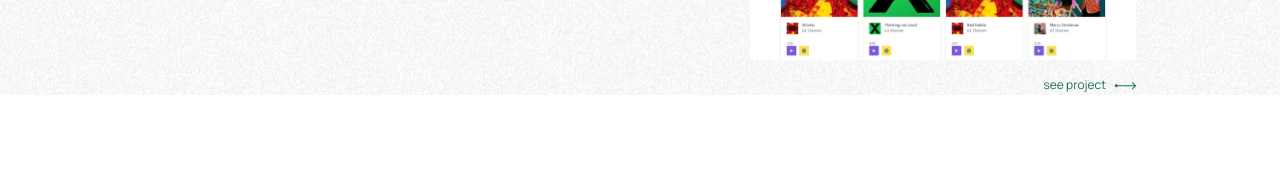
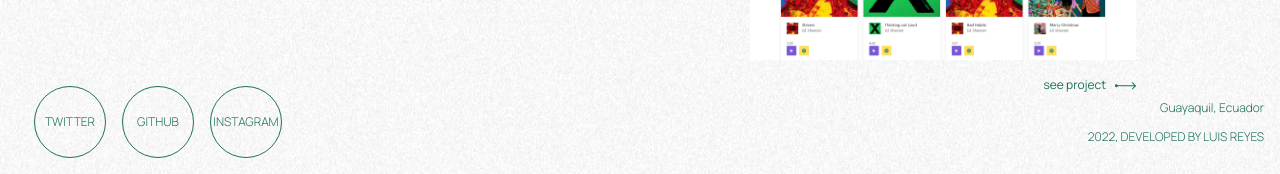
Before and after one commit to platzi/curso-arquitecturas-css-proyecto-2, a Vue app: page /works in a window 1280 px wide. Shown: the part 1575-1749 px from the top of the page. Before the commit the page ends 1670 px from the top, so only its background shows below. Built offline with nearby package versions, Linux system fonts and the light colour scheme.

Commit message:
feat: footer created

```diff
--- a/src/App.vue
+++ b/src/App.vue
@@ -4,46 +4,46 @@
     <background />
     <the-header class="header-section" />
     <router-view />
+    <the-footer />
   </div>
 </template>
 
 <script>
 import TheHeader from "../src/components/TheHeader.vue";
-import ProjectModal from "../src/components/global/ProjectModal.vue"
-import Background from './components/global/Background.vue';
-import { useStore } from 'vuex'
-import { computed } from 'vue'
+import ProjectModal from "../src/components/global/ProjectModal.vue";
+import Background from "./components/global/Background.vue";
+import TheFooter from "./components/TheFooter.vue";
+import { useStore } from "vuex";
+import { computed } from "vue";
 export default {
   name: "App",
   components: {
     TheHeader,
     ProjectModal,
-    Background
+    Background,
+    TheFooter,
   },
   setup() {
-    const store = useStore()
+    const store = useStore();
 
     const isOpen = computed(() => {
-      return store.getters['config_drawer/getDrawer']
-    })
+      return store.getters["config_drawer/getDrawer"];
+    });
 
     return {
-      isOpen
-    }
-  }
+      isOpen,
+    };
+  },
 };
 </script>
 
 <style>
-@import './assets/css/variables.css';
+@import "./assets/css/variables.css";
 @import url("https://fonts.googleapis.com/css2?family=Nunito:ital,wght@0,300;0,400;0,500;0,600;0,700;0,900;1,300&display=swap");
-
-
 
 .static {
   overflow: hidden;
 }
-
 
 .wrap {
   background: var(--bglight-color);
@@ -55,6 +55,4 @@ export default {
 .header-section {
   padding: 0 2.125rem;
 }
-
-
 </style>
--- /dev/null
+++ b/src/components/TheFooter.vue
@@ -0,0 +1,117 @@
+<template>
+  <footer class="footer-container">
+    <div class="footer-container__social-container">
+      <div
+        v-for="(item, index) in networks"
+        :key="index"
+        class="social-network"
+      >
+        <a :href="item.link" target="_blank">{{ item.name }}</a>
+      </div>
+    </div>
+    <div class="footer-container__copyright-container">
+      <p class="location">Guayaquil, Ecuador</p>
+      <p class="signature">2022, DEVELOPED BY LUIS REYES</p>
+    </div>
+  </footer>
+</template>
+
+<script>
+import { ref } from "vue";
+export default {
+  setup() {
+    let networks = ref([
+      { name: "TWITTER", link: "https://twitter.com/lualreye" },
+      { name: "GITHUB", link: "https://github.com/lualreye" },
+      { name: "INSTAGRAM", link: "https://www.instagram.com/lualreye/" },
+    ]);
+
+    return {
+      networks: networks,
+    };
+  },
+};
+</script>
+
+<style scoped>
+.footer-container {
+  width: 100%;
+  max-width: 1440px;
+  margin: 0 auto;
+  display: flex;
+  justify-content: space-between;
+  align-items: center;
+  padding: 1rem 0;
+  padding-right: 1rem;
+}
+
+.footer-container__social-container {
+  width: 320px;
+  padding: 0 2.125rem;
+  display: flex;
+  justify-content: flex-start;
+  align-items: center;
+}
+
+.social-network {
+  display: flex;
+  flex-wrap: wrap;
+  justify-content: center;
+  align-items: center;
+  border: 1px solid var(--primary-color);
+  border-radius: 100%;
+  width: 4.5rem;
+  height: 4.5rem;
+  margin-right: 1rem;
+  padding: 1rem;
+}
+
+.social-network a {
+  text-align: center;
+  font-family: var(--font-family);
+  color: var(--primary-color);
+  font-size: 0.75rem;
+  font-weight: 300;
+  text-decoration: none;
+}
+
+.footer-container__copyright-container {
+  display: flex;
+  flex-direction: column;
+  justify-content: center;
+  align-items: flex-end;
+}
+
+.location {
+  text-align: right;
+  font-family: var(--font-family);
+  color: var(--primary-color);
+  font-size: 0.75rem;
+  font-weight: 300;
+  margin: 0;
+  margin-bottom: 1rem;
+}
+
+.signature {
+  text-align: right;
+  font-family: var(--font-family);
+  color: var(--primary-color);
+  font-size: 0.75rem;
+  font-weight: 300;
+  margin: 0;
+}
+
+@media only screen and (max-width: 780px) {
+  .footer-container__copyright-container {
+    align-items: center;
+  }
+
+  .location {
+    text-align: center;
+  }
+
+  .signature {
+    text-align: center;
+  }
+}
+</style>
```
